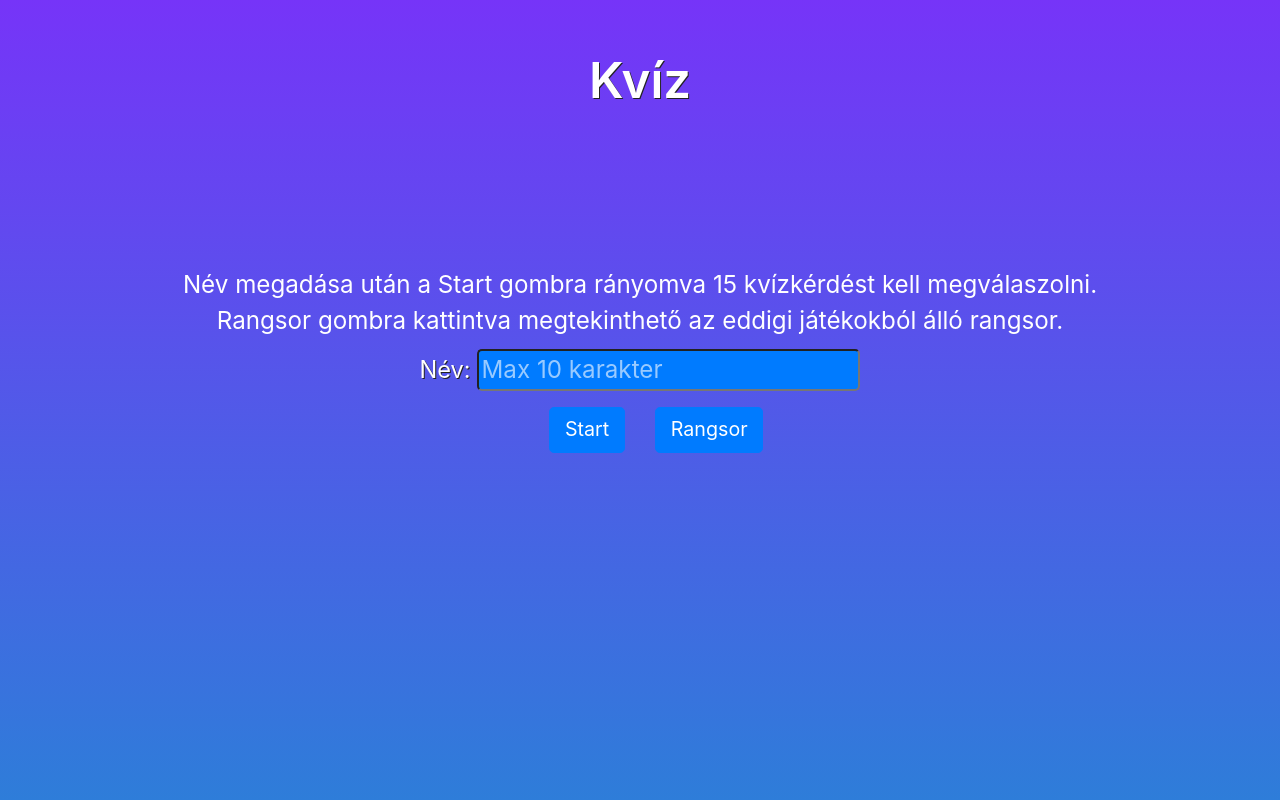
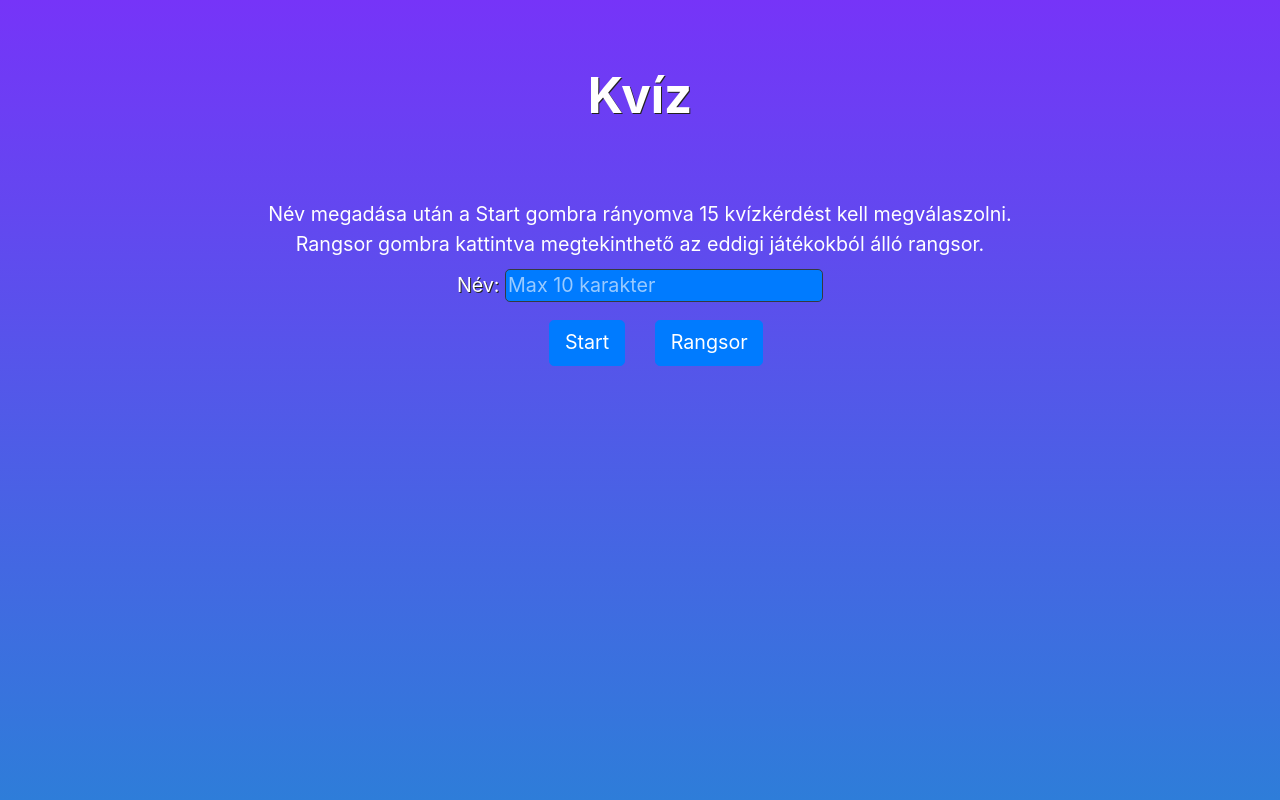
Before and after one commit to CsabaOrdog/dinamikus_oldal, a PHP site: page / in a window 1280 px wide. Run offline with PHP 8.4, Linux system fonts and the light colour scheme.

Commit message:
csstobootstrap

```diff
--- a/index.php
+++ b/index.php
@@ -4,18 +4,14 @@
 //in_session változó tárolja, hogy van-e már megkezdett session
 $in_session = false;
 
-    if (isset($_SESSION["hasznalt_kerdesek"]))
-    {
+if (isset($_SESSION["hasznalt_kerdesek"])) {
     /*
         Ha a használt_kerdesek tömb száma túllépi a kerdesek_szama értékét, akkor
         befejeződött az eddigi session, és törli a korábbi session változóit
         */
-        if (count($_SESSION["hasznalt_kerdesek"]) > $_SESSION["kerdesek_szama"])
-        {
+    if (count($_SESSION["hasznalt_kerdesek"]) > $_SESSION["kerdesek_szama"]) {
         session_unset();
-        }
-        else
-        {
+    } else {
         //Ha még nem volt elegendő a kérdések száma, akkor még marad a korábbi session
         $in_session = true;
     }
@@ -38,11 +34,11 @@
 </head>
 
 <body>
-        <div class="container">
+    <div class="container text-white">
         <!--Címsor-->
-            <div class="row align-items-end" id="cimsor">
-                <div class="col text-center ">
-                    <h1 id="cim">Kvíz</h1>
+        <div class="row align-items-center" id="cimsor">
+            <div class="col text-center">
+                <h1 id="cim" class="font-weight-bold">Kvíz</h1>
             </div>
         </div>
         <!--Tartalom -->
@@ -55,14 +51,13 @@
                         Ha már meghívódott a valaszellenor.php, akkor ne lehessen újra ugyanarra a
                         kérdésre válaszolni, így egy új kérdést kér a betoltKerdes.php-tól
                         */
-                        if(count($_SESSION["hasznalt_kerdesek"]) == count($_SESSION["hasznalt_valaszok"]))
+                if (count($_SESSION["hasznalt_kerdesek"]) == count($_SESSION["hasznalt_valaszok"]))
                     require "betoltKerdes.php";
                 /*
                         Ha még nem válaszolt a kérdésre, akkor a kerdes.php segítségével betölti
                         az előző kérdést
                         */
-                        else
-                        {
+                else {
                     require "kerdes.php";
                 }
                 ?>
@@ -82,7 +77,7 @@
                         <div class="col text-center">
                             <label for="nevField">Név:</label>
 
-                                <input type="text" id="nevField" autocomplete="off" placeholder="Max 10 karakter">
+                            <input type="text" id="nevField" autocomplete="off" placeholder="Max 10 karakter" class="border border-dark bg-primary rounded text-white">
                         </div>
                     </div>
 
@@ -96,7 +91,7 @@
                     </div>
 
                     <div class="row">
-                            <div class="col text-center"><span id="uzenet"></span></div>
+                        <div class="col text-center"><span id="uzenet" class="mt-1"></span></div>
                     </div>
 
                 </div>
@@ -104,4 +99,5 @@
         </div>
     </div>
 </body>
+
 </html>
--- a/styles/styles.css
+++ b/styles/styles.css
@@ -1,6 +1,5 @@
-* {
+html{
     font-size: 1.23rem;
-    color: white;
 }
 
 body {
@@ -11,24 +10,12 @@ body {
 }
 
 label {
-    font-size: 1.2rem;
     text-shadow: 1px 1px #222;
 }
 
-span {
-    display: inline-block;
-    padding: 0.2rem;
-    border: 1px solid #222;
-    margin-top: 0.3rem;
-}
 
-table {
-     border: 1px dotted white;
-}
-
-td,
-th {
-    border: 1px dotted white;
+th, td{
+    border:1px solid #dee2e6;
 }
 
 .container {
@@ -36,33 +23,18 @@ th {
 }
 
 #cim {
-    font-weight: 600;
     text-shadow: 1px 1px #222;
 }
 
 #cimsor {
-    height: 15%;
+    height: 25%;
+
 }
 
 #tartalom {
-    height: 60%;
-    align-items: center;
+    height: 75%;
 }
 
-#kerdes,
-#nevMegjelenit,
-#pontMegjelenit,
-#nevField {
-    background-color: #007bff;
-    border-radius: 0.25rem;
-}
-
-#uzenet {
-    display: inline;
-    padding: 0px;
-    margin: 0px;
-    border: 0;
-}
 
 ::placeholder{
     color:rgba(255,255,255,0.6);
```
Also changed, not shown: kerdes.php (+7 -9 lines), ranglista.php (+6 -4 lines). Lines whose indentation alone changed are shown as unchanged.
